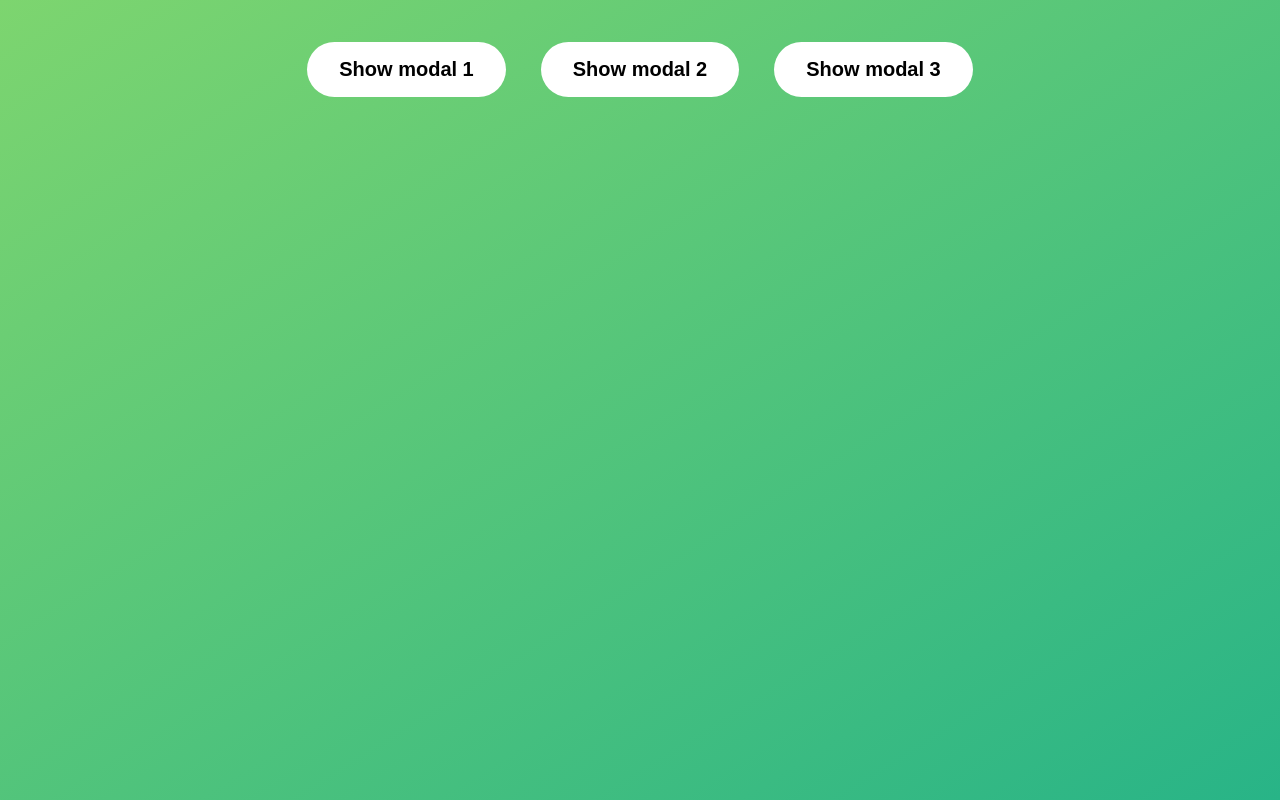
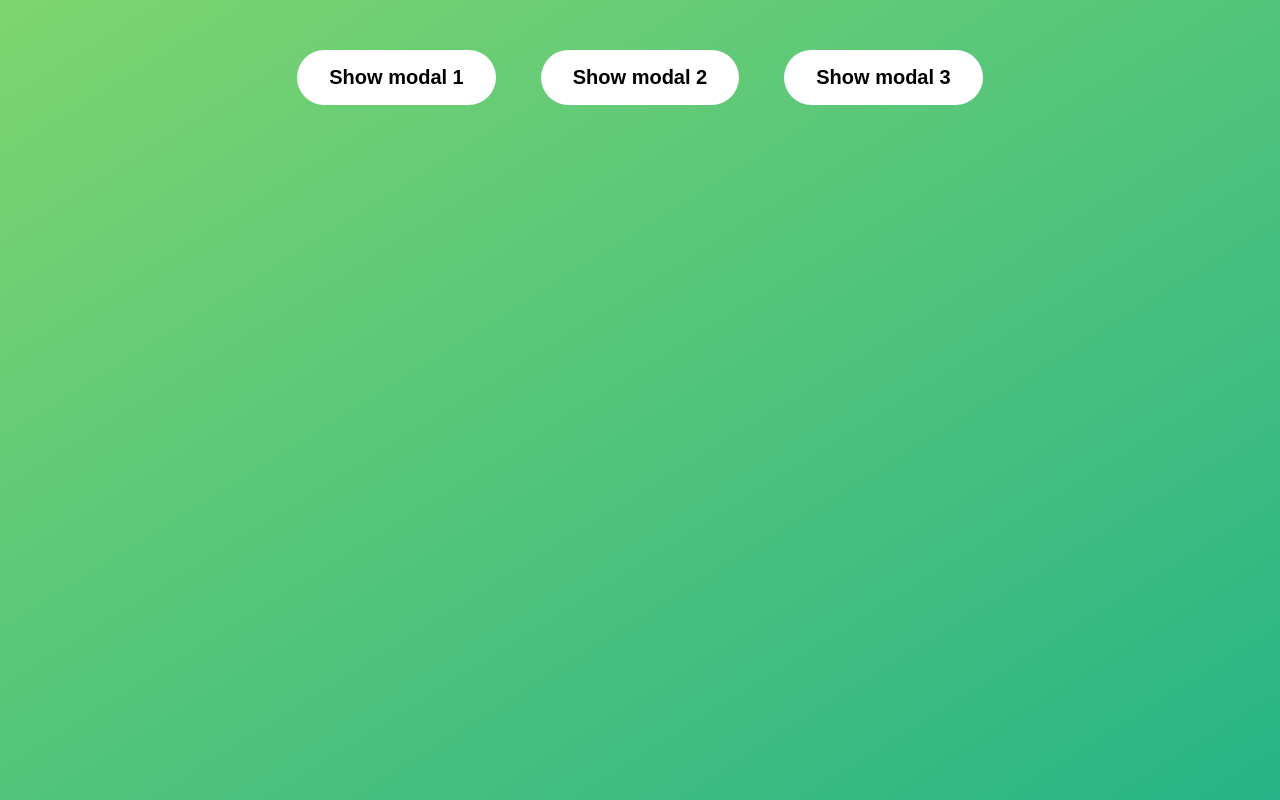
Before and after one commit to dd-obua/-js-DOM-Modal-Window-05-02, a plain HTML site: page index.html in a window 1280 px wide. Drawn offline with Linux system fonts and the light colour scheme.

Commit message:
Adjust styles

```diff
--- a/css/styles.css
+++ b/css/styles.css
@@ -12,34 +12,31 @@ html {
 body {
   font-family: sans-serif;
   color: #444;
-  line-height: 1.6;
+  line-height: 1.5;
   font-size: 1.8rem;
 }
 
 .container {
   height: 100vh;
   background: linear-gradient(to top left, #28b487, #7dd56f);
-  padding-top: 4.2rem;
+  /* padding-top: 4.2rem; */
+  position: relative;
+
+  display: flex;
+  justify-content: center;
   position: relative;
 }
 
-.btns {
-  text-align: center;
-  padding-bottom: 3.6rem;
-}
-
 .btn {
+  margin: 5rem 2rem;
   font-size: 2rem;
-  font-weight: bold;
+  font-weight: 600;
   border: none;
   padding: 1.6rem 3.2rem;
+  border: none;
   background: #fff;
   border-radius: 10rem;
   cursor: pointer;
-}
-
-.btn:not(:first-child) {
-  margin-left: 3rem;
 }
 
 .modal-window {
@@ -48,6 +45,7 @@ body {
   border-radius: 1rem;
   padding: 6.4rem;
   margin: 0 auto;
+  box-shadow: rgba(0, 0, 0, 0.3);
 
   position: absolute;
   top: 50%;
@@ -56,7 +54,8 @@ body {
   z-index: 10;
 }
 
-.modal-window h2 {
+h2 {
+  font-size: 2.4rem;
   margin-bottom: 2rem;
 }
 
```
